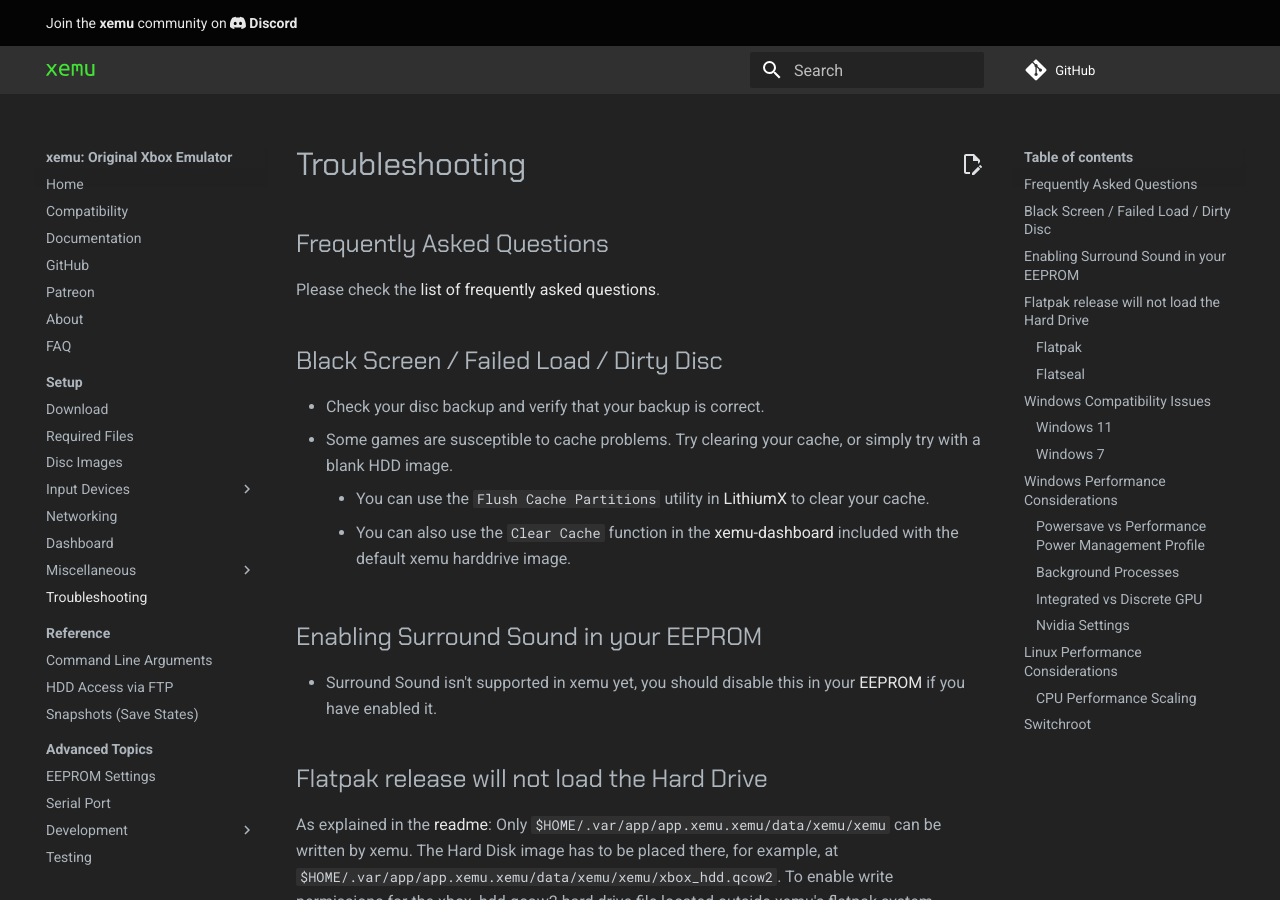
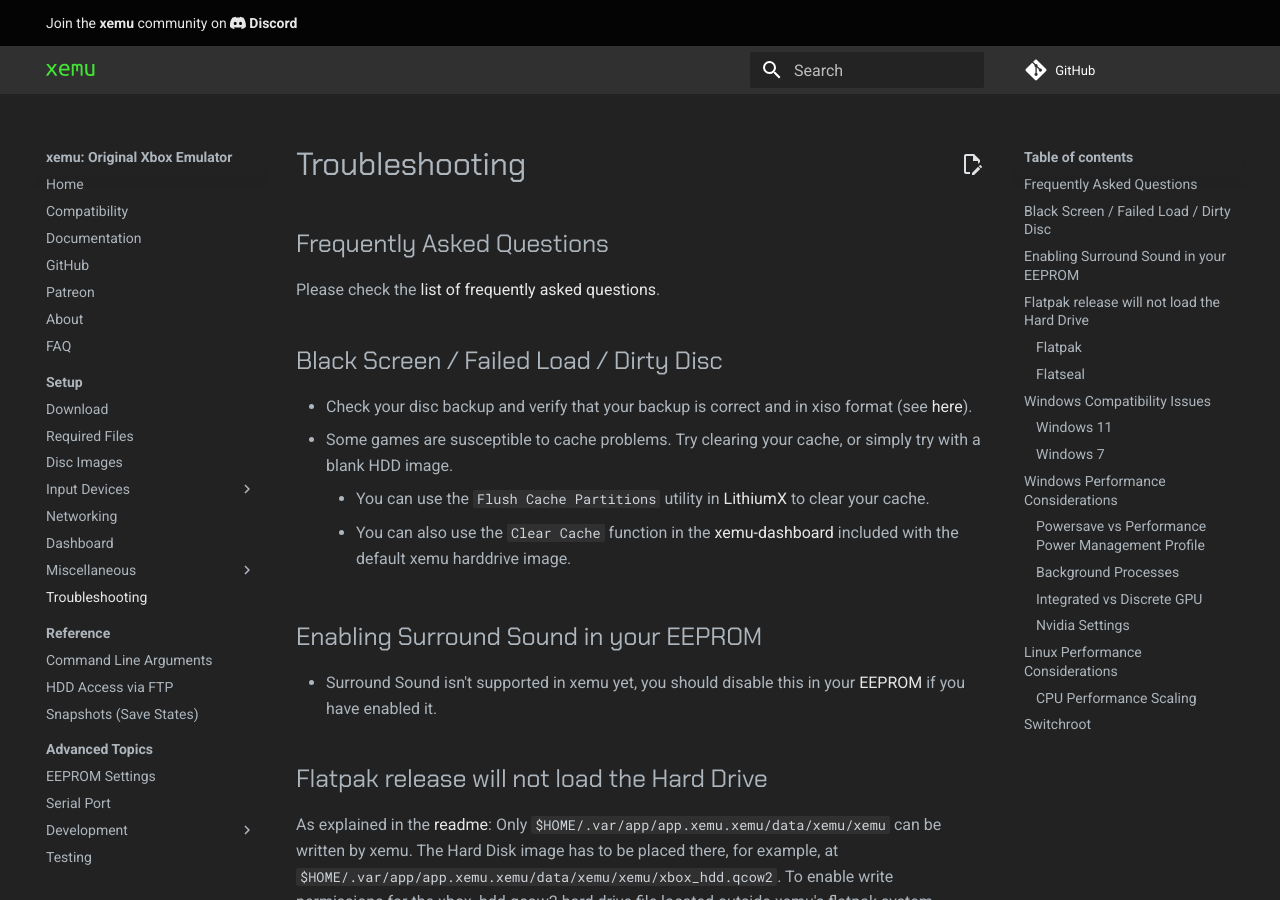
Before and after one commit to xemu-project/xemu-website, an MkDocs documentation site: the page built from docs/docs/troubleshooting.md, in a window 1280 px wide and 900 px high. Built offline with MkDocs 1.6.1 and Material for MkDocs 9.7.7, drawn with Linux system fonts in a browser that asks for light colours; comment, search, counter and statistics services are not loaded.

Commit message:
Add "convert to xiso" to black screen FAQ entry

```diff
--- a/docs/docs/troubleshooting.md
+++ b/docs/docs/troubleshooting.md
@@ -4,7 +4,7 @@ Please check the [list of frequently asked questions](faq.md).
 
 ## Black Screen / Failed Load / Dirty Disc
 
-* Check your disc backup and verify that your backup is correct.
+* Check your disc backup and verify that your backup is correct and in xiso format (see [here](disc-images.md/#creating-xisos)).
 * Some games are susceptible to cache problems. Try clearing your cache, or
   simply try with a blank HDD image.
     * You can use the `Flush Cache Partitions` utility in [LithiumX](https://github.com/Ryzee119/LithiumX/) to clear your cache.
```
